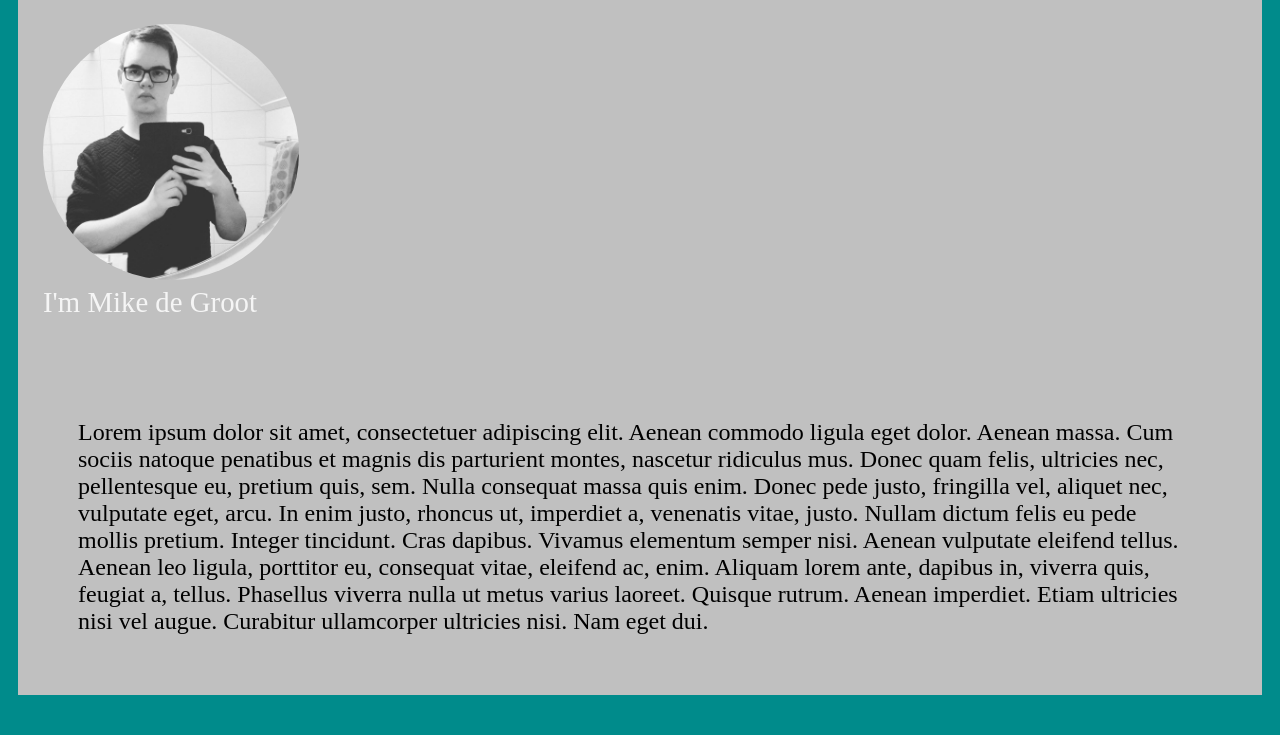
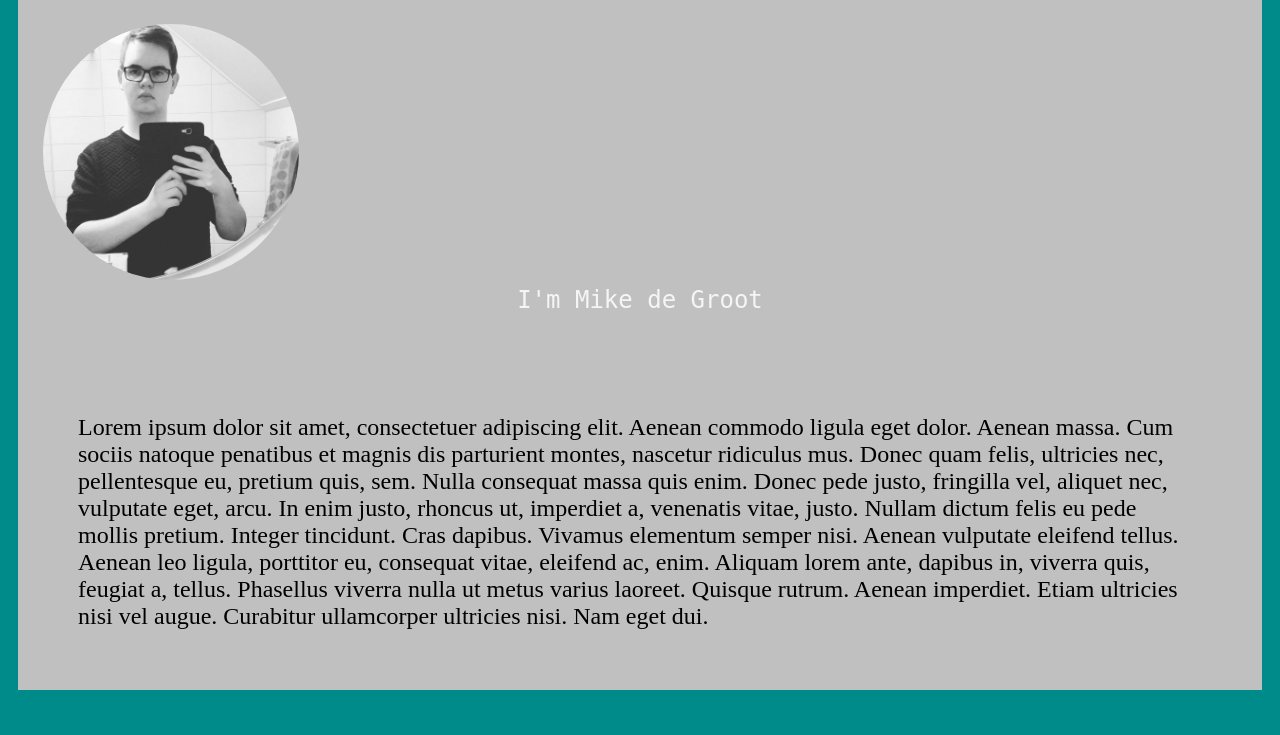
Before and after one commit to PublicGameCoder/PublicGameCoder.github.io, a PHP site: page / in a window 1280 px wide. Shown: the part 105-840 px from the top of the page. Run offline with PHP 8.4, Linux system fonts and the light colour scheme.

Commit message:
Fix text centered under selfPicture

```diff
--- a/CSS/mainStyle.css
+++ b/CSS/mainStyle.css
@@ -40,17 +40,22 @@ body {
 }
 
 .selfPicture {
-    width: 25%;
-    max-width: 256px;
-    height: auto;
     border-radius: 50%;
 }
 
-.selfPicture-text {
-    position: relative;
+.selfPicture, .selfPictureBox {
+    position: inherit;
+    width: auto;
+    max-width: 256px;
+    height: auto;
+}
+
+.selfPicture-text{
+    text-align-last: center;
     left: auto;
     color: whitesmoke;
-    font-size: 120%;
+    font-family: monospace;
+    font-size: 100%;
 }
 
 .contents {
```
